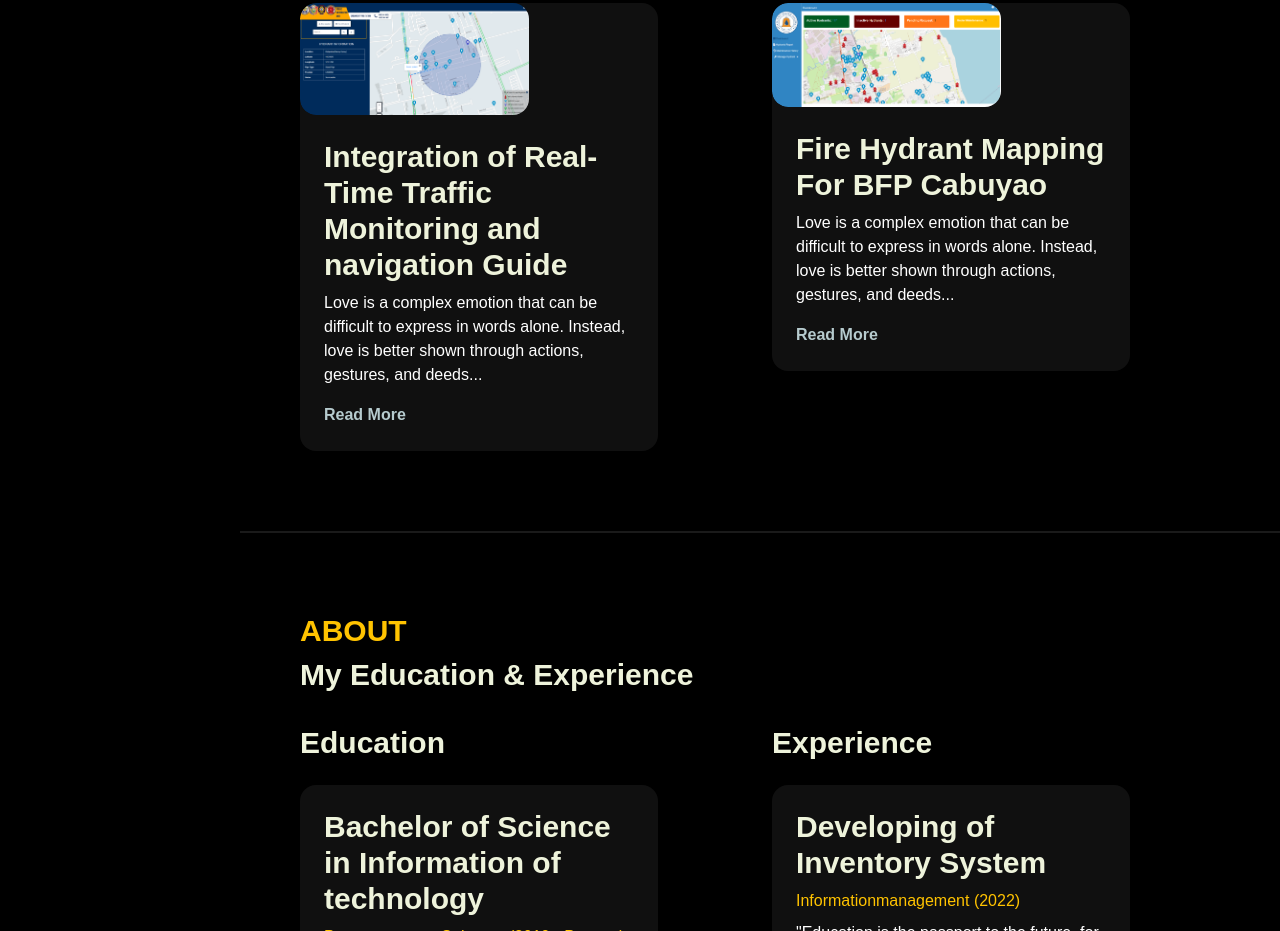
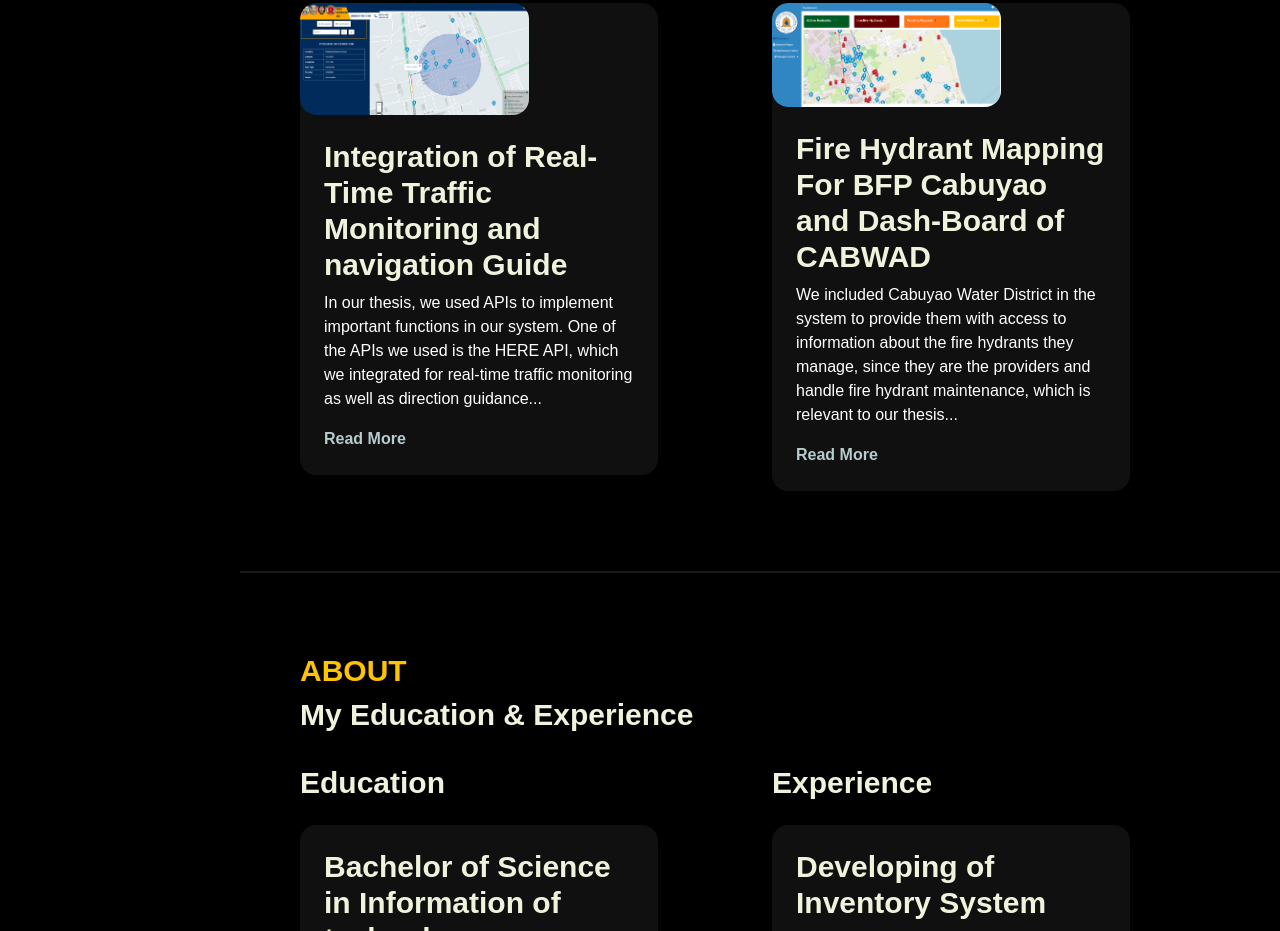
Before and after one commit to Mr-Vin28/MyPortfolio.github.io, a plain HTML site: page index.html in a window 1280 px wide. Shown: the part 2190-3121 px from the top of the page. Drawn offline with Linux system fonts and the light colour scheme; a web font is replaced by a local one.

Commit message:
Forth Update

```diff
--- a/index.html
+++ b/index.html
@@ -190,8 +190,14 @@
                             </div>
                             <div class="card-custom-content p-4">
                                 <h4>Integration of Real-Time Traffic Monitoring and navigation Guide</h4>
-                                <p>Love is a complex emotion that can be difficult to express in words alone. Instead, love is better shown through actions, gestures, and deeds...</p>
-                                <a href="#" class="link-custom" data-info="Love is a complex emotion that can be difficult to express in words alone. Instead, love is better shown through actions, gestures, and deeds. True love is about being there for someone, through thick and thin, and proving that you care about them every single day. Whether it's a small act of kindness, a thoughtful gesture, or simply being there to listen, love is all about showing that you value the other person and their happiness. When you truly love someone, you are willing to go the extra mile to make them feel loved, cherished, and appreciated in every possible way." data-img="./assets/images/TRAFFIC.png">Read More</a>
+                                <p>In our thesis, we used APIs to implement important functions in our system. One of the APIs we used is the HERE API,
+                                    which we integrated for real-time traffic monitoring as well as direction guidance...
+                                </p>
+                                <a href="#" class="link-custom" data-info="In our thesis, we used APIs to implement important functions in our system. One of the APIs we used is the HERE API,
+                                    which we integrated for real-time traffic monitoring as well as direction guidance. This helps users by providing them with route information and allowing them
+                                    to trace the location of each fire hydrant they want to find. Additionally, it enables them to be aware of the traffic conditions in the area."
+                                    data-img="./assets/images/TRAFFIC.png">Read More
+                                </a>
                             </div>
                         </div>
                     </div>
@@ -202,9 +208,15 @@
                                 <img class="rounded-4" src="./assets/images/CABWAD_DASHBOARD.png" alt="">
                             </div>
                             <div class="card-custom-content p-4">
-                                <h4>Fire Hydrant Mapping For BFP Cabuyao</h4>
-                                <p>Love is a complex emotion that can be difficult to express in words alone. Instead, love is better shown through actions, gestures, and deeds...</p>
-                                <a href="#" class="link-custom" data-info="Love is a complex emotion that can be difficult to express in words alone. Instead, love is better shown through actions, gestures, and deeds. True love is about being there for someone, through thick and thin, and proving that you care about them every single day. Whether it's a small act of kindness, a thoughtful gesture, or simply being there to listen, love is all about showing that you value the other person and their happiness. When you truly love someone, you are willing to go the extra mile to make them feel loved, cherished, and appreciated in every possible way." data-img="./assets/images/CABWAD_DASHBOARD.png">Read More</a>
+                                <h4>Fire Hydrant Mapping For BFP Cabuyao and Dash-Board of CABWAD</h4>
+                                <p>We included Cabuyao Water District in the system to provide them with access to information about the fire hydrants they manage,
+                                    since they are the providers and handle fire hydrant maintenance, which is relevant to our thesis...</p>
+                                <a href="#" class="link-custom" data-info="We included Cabuyao Water District in the system to provide them with access to information about the fire hydrants they manage,
+                                    since they are the providers and handle fire hydrant maintenance, which is relevant to our thesis. Through this connection, BFP can report hydrant problems to them, including
+                                    whether a hydrant requires repair or whether other factors are affecting its use. All the information regarding the fire hydrants, including their locations, the number of ones
+                                    that are in use, and the number in each barangay, is available on their dashboard. They also get a lot of assistance from this system in collecting data about the fire hydrants."
+                                    data-img="./assets/images/CABWAD_DASHBOARD.png">Read More
+                                </a>
                             </div>
                         </div>
                     </div>
@@ -361,7 +373,7 @@
 
                             <a href="https://instagram.com/dichosovin?igshid=NTc4MTIwNjQ2YQ=="><i class="lab la-instagram"></i></a>
                             <a href="https://www.facebook.com/silentmove28"><i class="lab la-facebook"></i></a>
-                            <a href="https://github.com/VINDICHOSO"><i class="lab la-github"></i></a>
+                            <a href="https://github.com/Mr-Vin28"><i class="lab la-github"></i></a>
                         </div>
                     </div>
                 </div>
```
